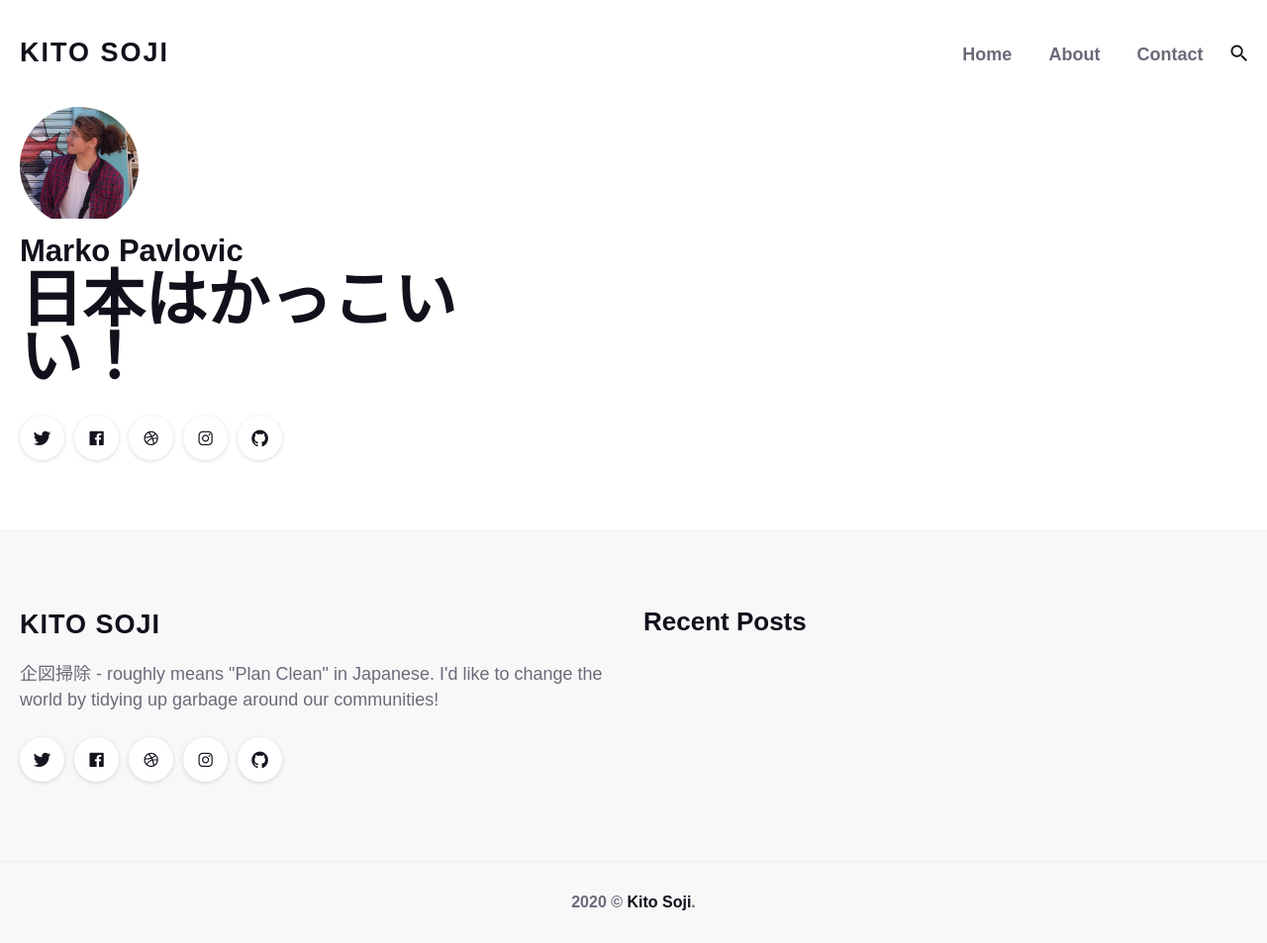
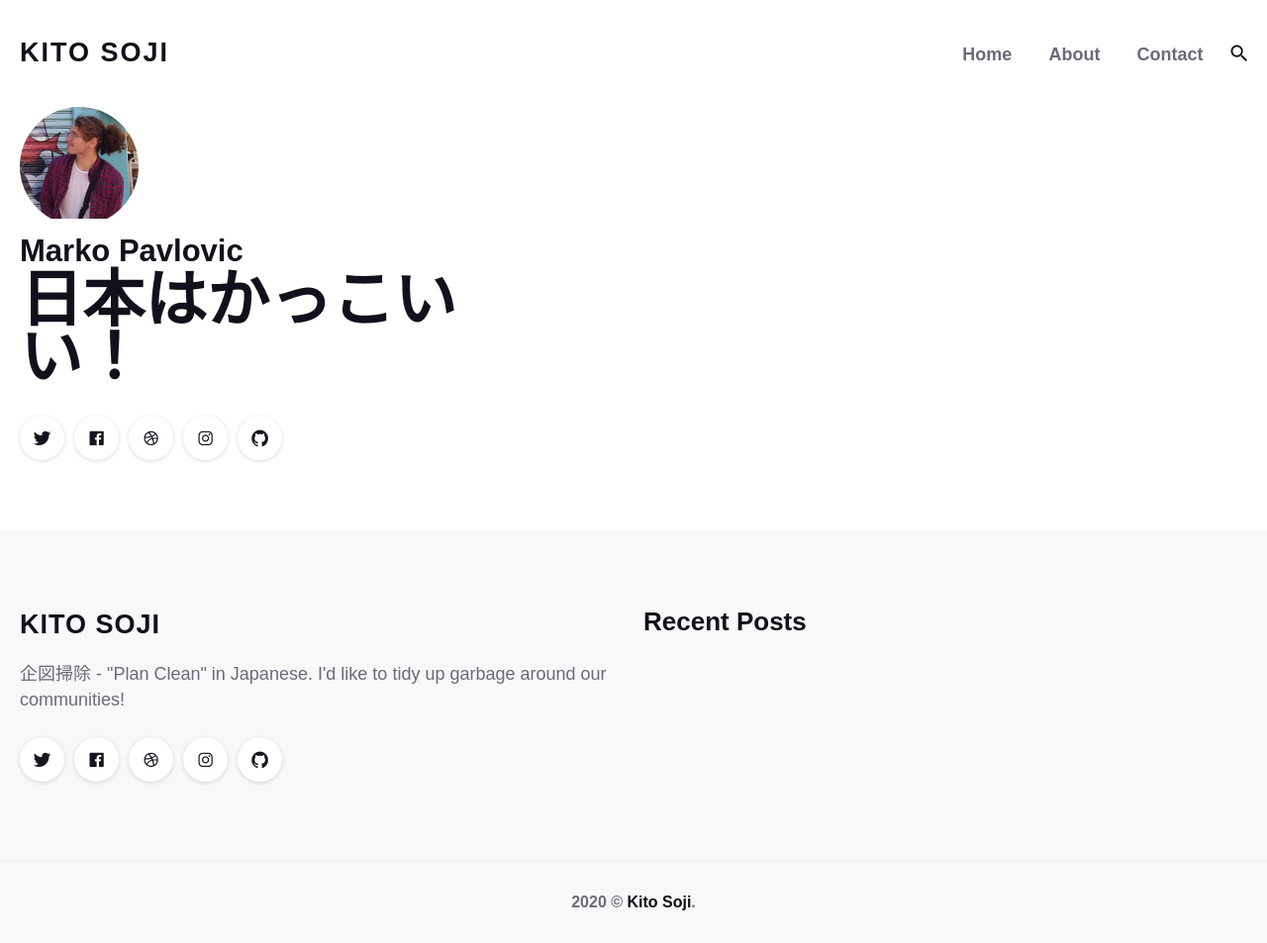
Before and after one commit to kitosoji/kitosoji, a Jekyll site: the page built from index.html, in a window 1280 px wide. Shown: the whole page at 99% size. Built offline with Jekyll 4.4.1, drawn with Linux system fonts in a browser that asks for light colours; nearby versions of some CDN libraries; some web fonts are replaced; the list of posts is cut into pages by our own code.

Commit message:
Update _config.yml

```diff
--- a/_config.yml
+++ b/_config.yml
@@ -2,7 +2,7 @@
 # General Site Settings
 title: Kito Soji
 logo: # You can add own logo. For example '/images/logo.png'.
-description: 企図掃除 - roughly means "Plan Clean" in Japanese. I'd like to change the world by tidying up garbage around our communities!
+description: 企図掃除 - "Plan Clean" in Japanese. I'd like to tidy up garbage around our communities!
 baseurl: "" # The subpath of your site, e.g. /blog
 url: "" # The base hostname & protocol for your site, e.g. http://example.com
 
```
